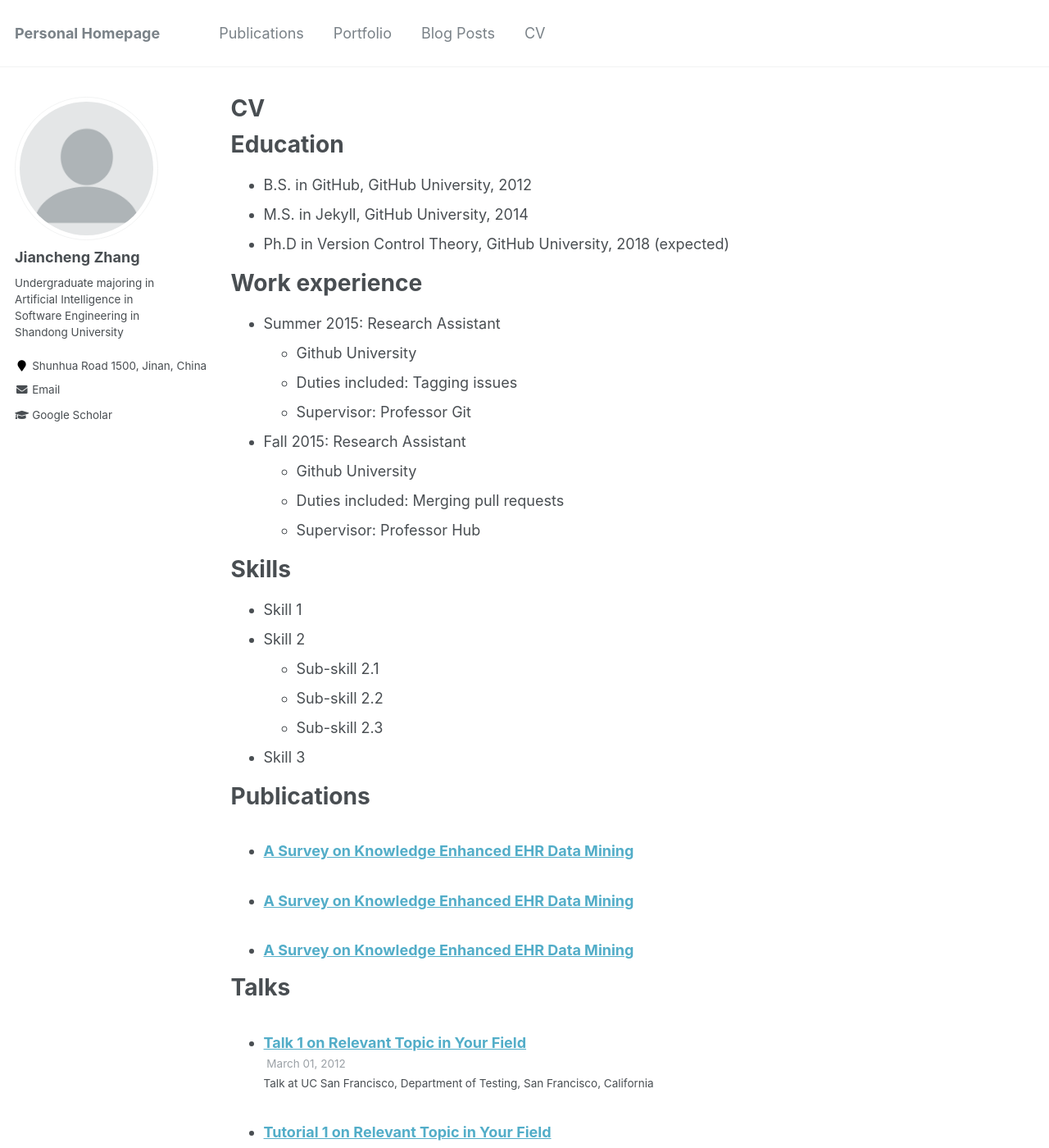
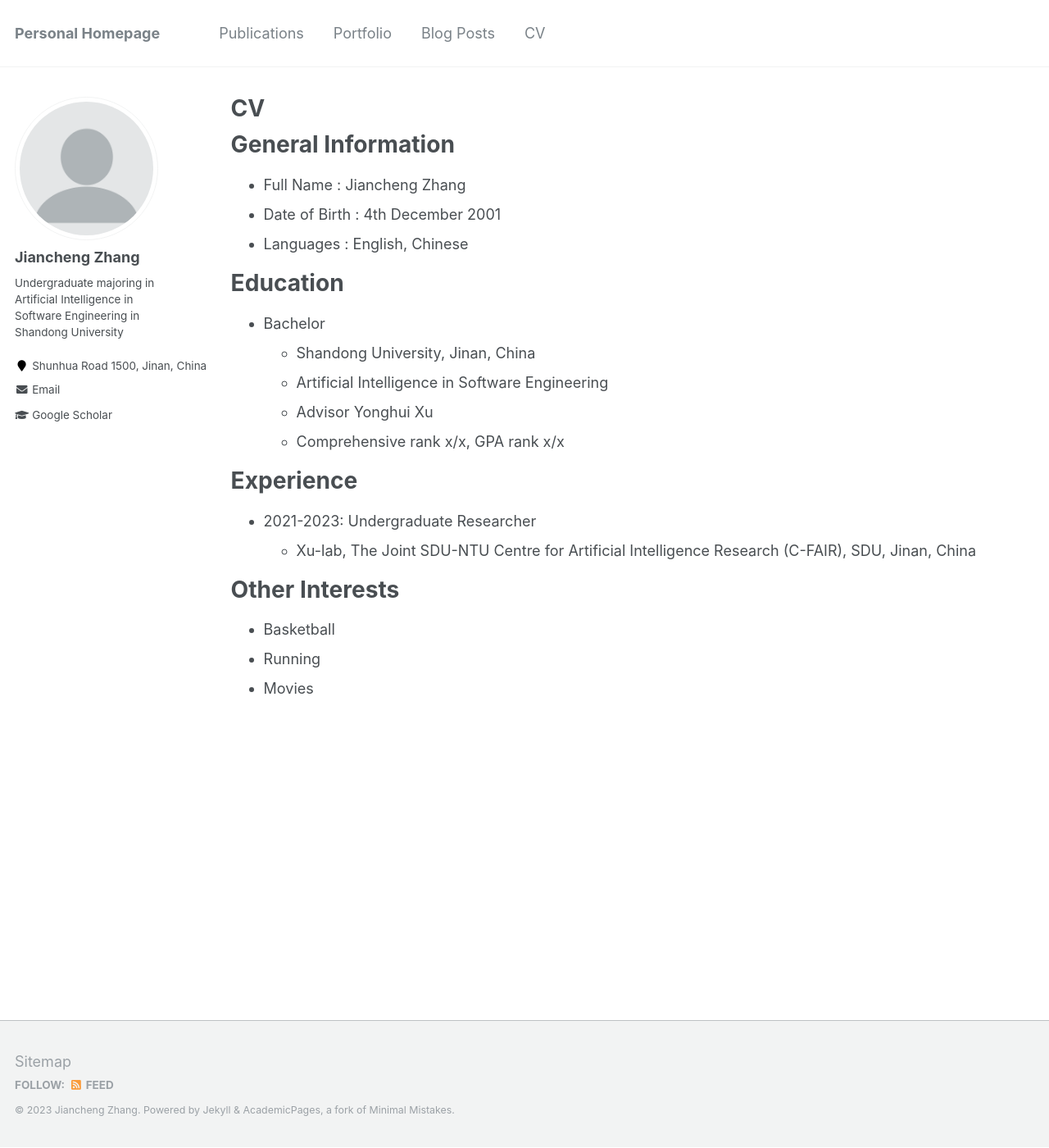
Before and after one commit to zjcyeshome/zjcyeshome.github.io, a Jekyll site: the page built from _pages/cv.md, in a window 1280 px wide and 1400 px high. Shown: the whole window at 82% size. Built offline with Jekyll 4.4.1, drawn with Linux system fonts in a browser that asks for light colours; some of the changed text lies outside the part shown.

Commit message:
Update cv.md

```diff
--- a/_pages/cv.md
+++ b/_pages/cv.md
@@ -9,51 +9,31 @@ redirect_from:
 
 {% include base_path %}
 
+General Information
+======
+* Full Name : Jiancheng Zhang
+* Date of Birth : 4th December 2001
+* Languages : English, Chinese
+
 Education
 ======
-* B.S. in GitHub, GitHub University, 2012
-* M.S. in Jekyll, GitHub University, 2014
-* Ph.D in Version Control Theory, GitHub University, 2018 (expected)
+* Bachelor
+  * Shandong University, Jinan, China
+  * Artificial Intelligence in Software Engineering
+  * Advisor Yonghui Xu
+  * Comprehensive rank x/x, GPA rank x/x
 
-Work experience
+
+Experience
 ======
-* Summer 2015: Research Assistant
-  * Github University
-  * Duties included: Tagging issues
-  * Supervisor: Professor Git
+* 2021-2023: Undergraduate Researcher
+  * Xu-lab, The Joint SDU-NTU Centre for Artificial Intelligence Research (C-FAIR), SDU, Jinan, China
 
-* Fall 2015: Research Assistant
-  * Github University
-  * Duties included: Merging pull requests
-  * Supervisor: Professor Hub
 
-Skills
+
+
+Other Interests
 ======
-* Skill 1
-* Skill 2
-  * Sub-skill 2.1
-  * Sub-skill 2.2
-  * Sub-skill 2.3
-* Skill 3
-
-Publications
-======
-  <ul>{% for post in site.publications %}
-    {% include archive-single-cv.html %}
-  {% endfor %}</ul>
-
-Talks
-======
-  <ul>{% for post in site.talks %}
-    {% include archive-single-talk-cv.html %}
-  {% endfor %}</ul>
-
-Teaching
-======
-  <ul>{% for post in site.teaching %}
-    {% include archive-single-cv.html %}
-  {% endfor %}</ul>
-
-Service and leadership
-======
-* Currently signed in to 43 different slack teams
+* Basketball
+* Running
+* Movies
```
